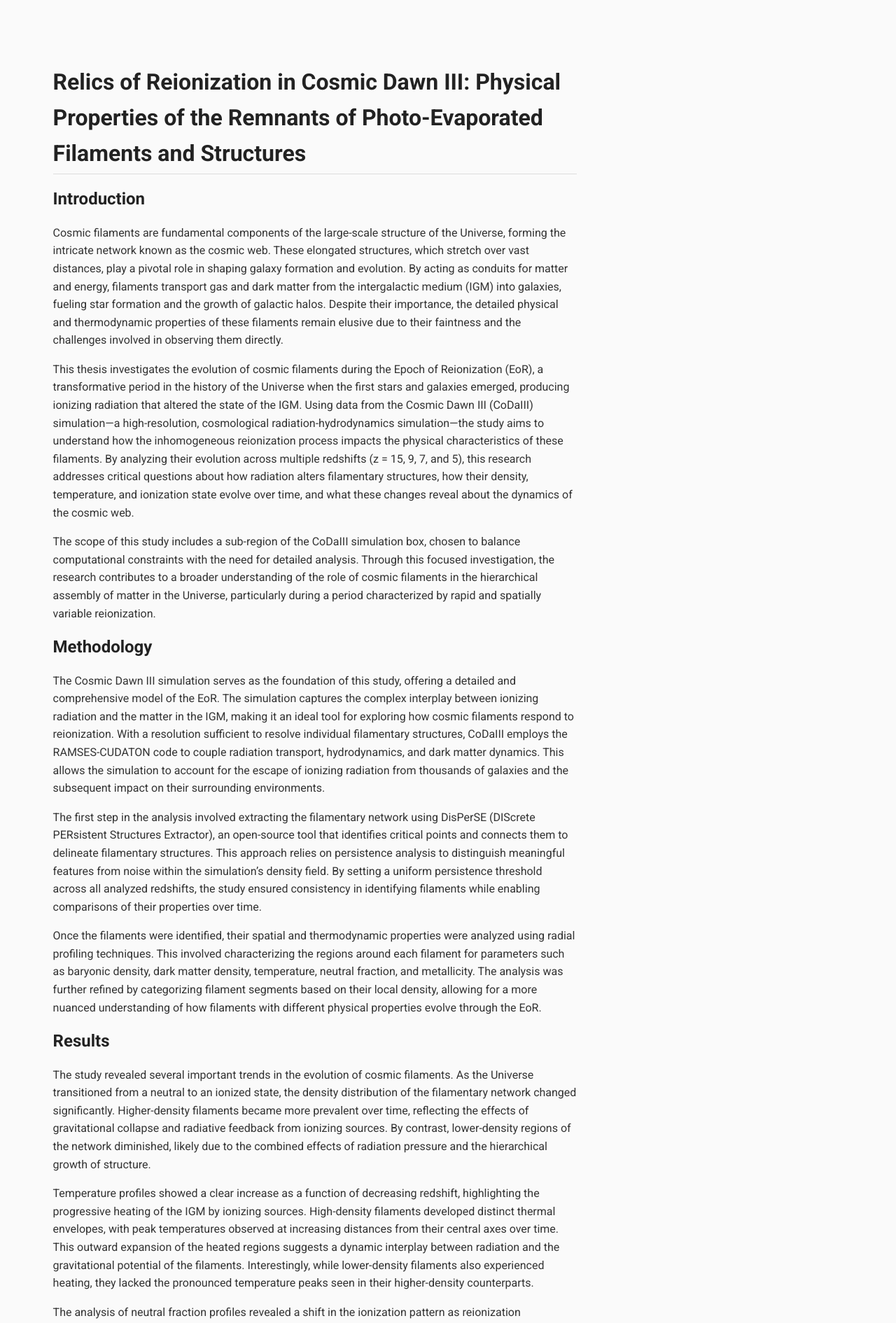
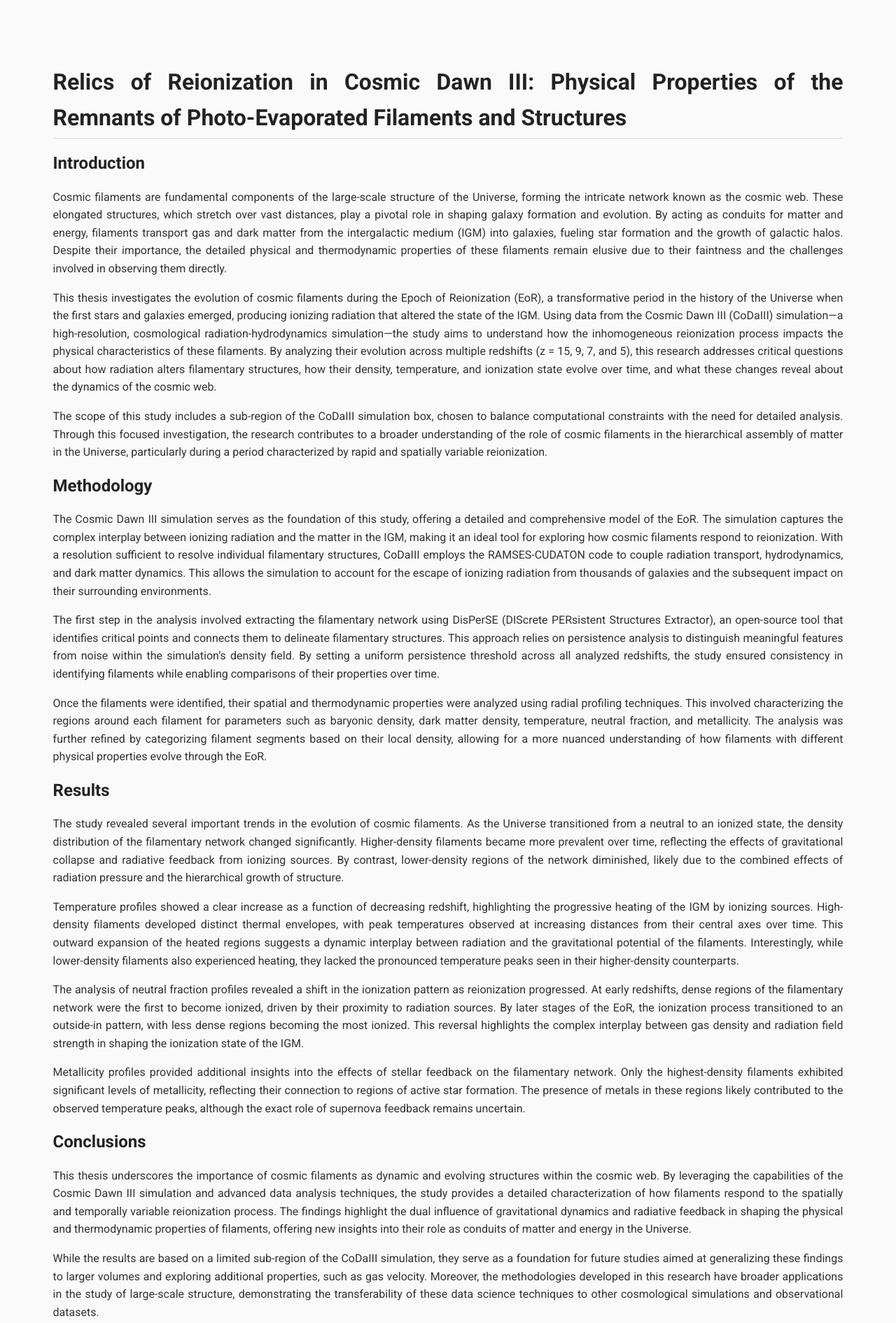
Before and after one commit to vishrut-b/Master-Thesis, a Jekyll site: the page built from index.md, in a window 1280 px wide. Shown: the top 1890 px of the page at 70% size. Built offline with Jekyll 4.4.1, drawn with Linux system fonts in a browser that asks for light colours; our own code applies the rules of GitHub Pages for plain Markdown files.

Commit message:
Update styles.css

```diff
--- a/assets/css/styles.css
+++ b/assets/css/styles.css
@@ -1,32 +1,32 @@
 /* Apply Roboto font globally */
 body {
   font-family: 'Roboto', sans-serif;
-  margin: 0;              /* Remove default browser margins */
-  max-width: 900px;       /* Limit width for readability */
-  padding: 2cm;           /* Add a 2cm gap around the content */
-  line-height: 1.6;       /* Maintain good readability */
+  margin: 0;               /* Remove default browser margins */
+  padding: 2cm;            /* Add 2cm gap on all sides */
+  line-height: 1.6;        /* Maintain good readability */
   background-color: #fafafa; /* Light background for a softer feel */
-  color: #333;            /* Standard dark color for text */
-  box-sizing: border-box; /* Ensure padding is included in width/height calculations */
+  color: #333;             /* Standard dark text color */
+  text-align: justify;     /* Ensure the text is justified */
+  box-sizing: border-box;  /* Include padding in width/height calculations */
 }
 
 /* Styling for headings */
 h1, h2, h3, h4, h5, h6 {
-  font-weight: 700;       /* Use bold weights for headings */
-  margin-top: 1rem;       /* Spacing above headings */
-  margin-bottom: 0.5rem;  /* Spacing below headings */
-  color: #222;            /* Slightly darker color for headings */
+  font-weight: 700;        /* Use bold weights for headings */
+  margin-top: 1rem;        /* Space above headings */
+  margin-bottom: 0.5rem;   /* Space below headings */
+  color: #222;             /* Slightly darker color for headings */
 }
 
 /* Subtle underlining for <h1> to distinguish main title */
 h1 {
-  border-bottom: 1px solid #ddd; /* Thin underline for main title */
+  border-bottom: 1px solid #ddd; /* Thin underline for the main title */
   padding-bottom: 0.2rem;        /* Minimal padding below the title */
 }
 
 /* Add styles for links */
 a {
-  color: #007acc;           /* Blue links for visibility */
+  color: #007acc;            /* Blue links for visibility */
   text-decoration: none;
 }
 a:hover {
@@ -37,15 +37,15 @@ a:hover {
 table {
   border-collapse: collapse;
   width: 100%;
-  margin: 1rem 0;          /* Add spacing above and below tables */
-  background-color: #fff;  /* White background for contrast */
+  margin: 1rem 0;           /* Add space above and below tables */
+  background-color: #fff;   /* White background for contrast */
   box-shadow: 0 1px 2px rgba(0, 0, 0, 0.1); /* Subtle shadow */
 }
 th, td {
   border: 0.5px solid #ddd; /* Thin borders for table cells */
   padding: 6px 8px;         /* Reduced padding for compact cells */
   text-align: left;
-  font-size: 0.85rem;       /* Smaller font size for tables */
+  font-size: 0.85rem;       /* Slightly smaller font size for tables */
 }
 th {
   background-color: #f4f4f4; /* Light gray background for table headers */
@@ -55,7 +55,7 @@ th {
 
 /* Add styles for block quotes */
 blockquote {
-  margin: 1rem 0;          /* Spacing around blockquotes */
+  margin: 1rem 0;          /* Space around blockquotes */
   padding: 0.5rem;         /* Padding inside blockquotes */
   border-left: 3px solid #007acc; /* Highlight with a left border */
   background-color: #f9f9f9;
@@ -83,14 +83,14 @@ pre, code {
 }
 pre {
   overflow-x: auto;       /* Enable horizontal scrolling for long code */
-  margin: 1rem 0;        /* Add spacing above and below */
+  margin: 1rem 0;         /* Space around code blocks */
 }
 
 /* Add a footer style */
 footer {
   margin-top: 1.5rem;     /* Space above footer */
   text-align: center;
-  font-size: 0.8rem;      /* Smaller font size for footer */
+  font-size: 0.8rem;      /* Smaller font size for the footer */
   color: #666;
   border-top: 1px solid #ddd;
   padding-top: 0.5rem;    /* Padding inside footer */
```
